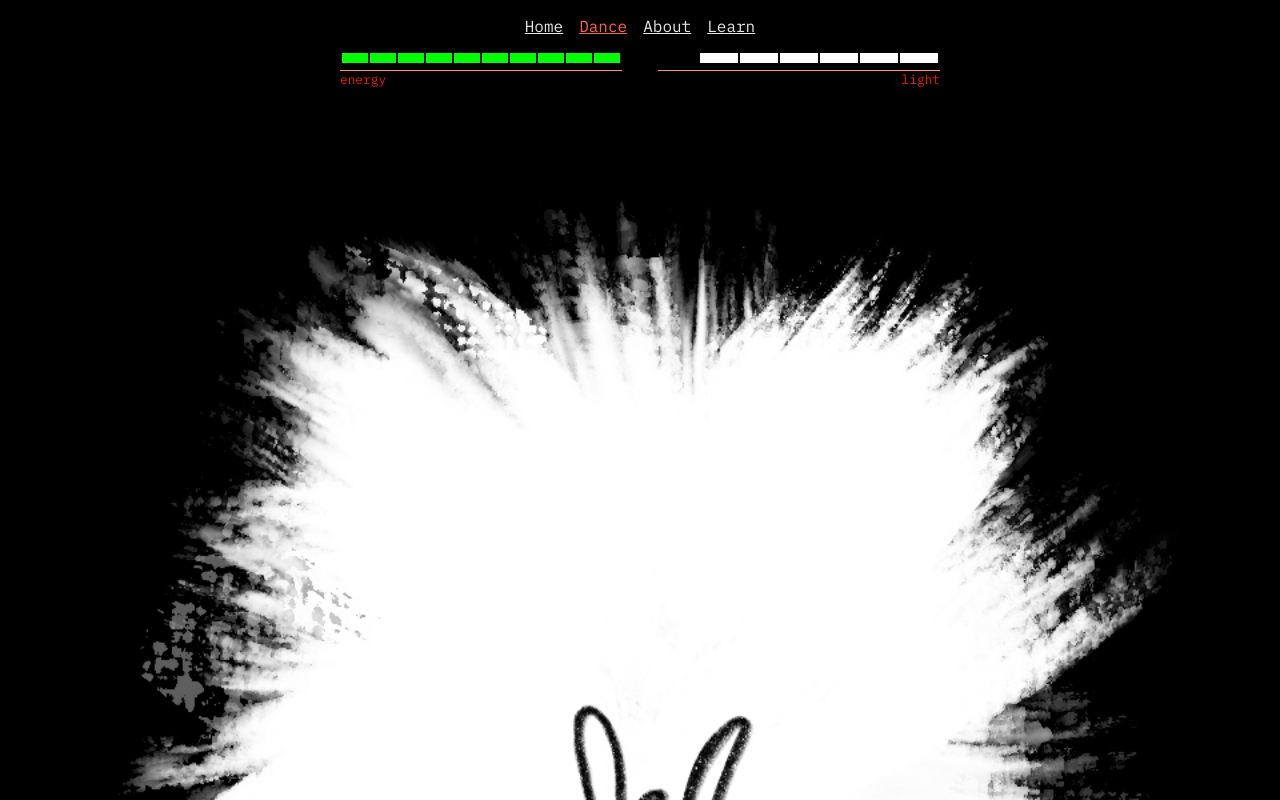
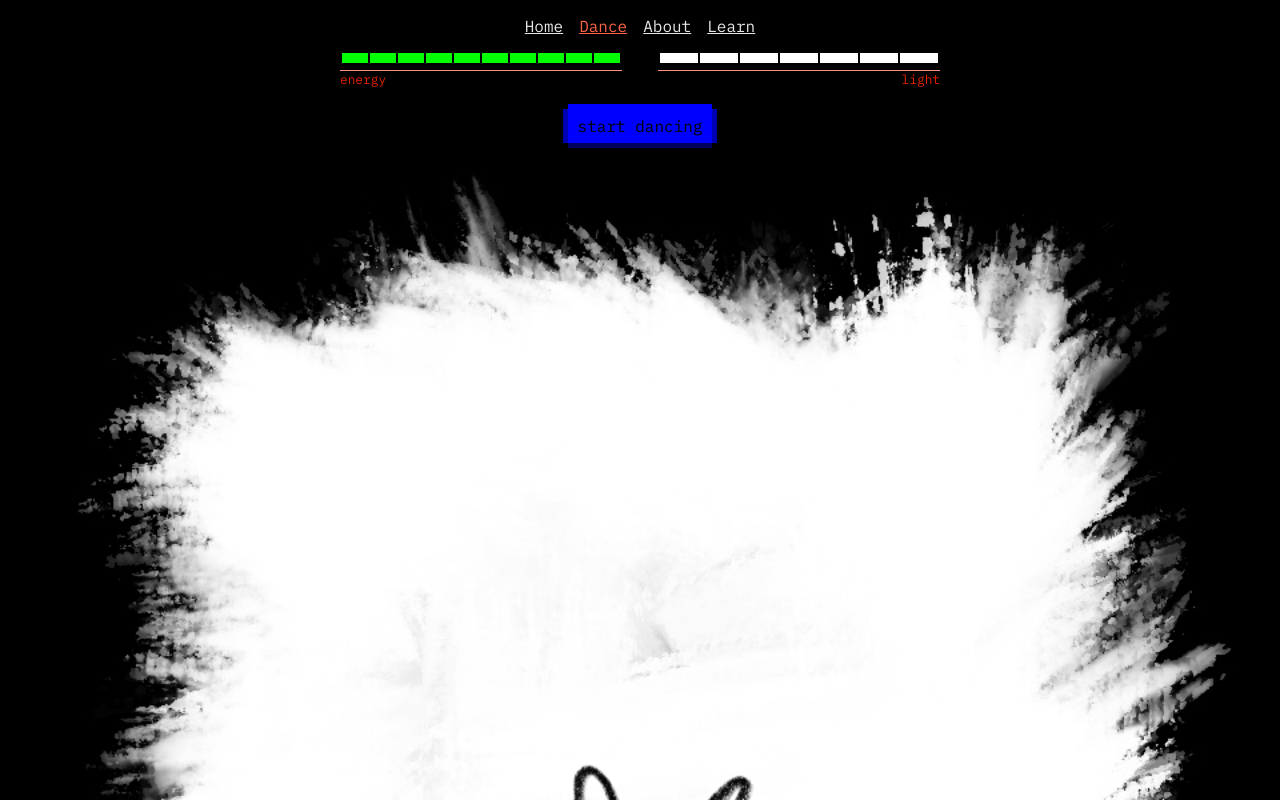
Before and after one commit to luczyna/dance-for-your-light, a Vue app: page /dance in a window 1280 px wide. Shown: the top 800 px of the page. Built offline with nearby package versions, Linux system fonts and the light colour scheme.

Commit message:
don't start the game on page load, let user opt in

```diff
--- a/src/views/Game.vue
+++ b/src/views/Game.vue
@@ -5,6 +5,7 @@
       <LightLevel v-bind:limit="lightLimit" v-bind:amount="light" />
     </div>
 
+    <p class="centered" v-if="!gameStart"><button class="button" type="button" @click="startGame">start dancing</button></p>
     <div class="elements">
       <!-- <p><a target="_blank" v-bind:href="tweet">Twieet yur sc0r3</a></p> -->
       <GameOver v-if="gameOver" v-bind:gameStart="gameStart" v-bind:gameEnd="gameEnd" />
@@ -56,11 +57,9 @@ export default {
       this.stopGame();
     }
   },
-  mounted() {
-    this.startEnergyLoop();
-    this.startLightLoop();
-    this.gameStart = Date.now();
-  },
+  // mounted() {
+  //   this.startGame();
+  // },
   beforeDestroy() {
     this.stopGame();
   },
@@ -78,6 +77,8 @@ export default {
   },
   methods: {
     recieveMove(which) {
+      if (!this.gameStart) return;
+
       this.logMove(which);
 
       const results = this.detectMove();
@@ -94,6 +95,11 @@ export default {
         // TODO alternate messages!
         this.messages.push(`too tired...`);
       }
+    },
+    startGame() {
+      this.startEnergyLoop();
+      this.startLightLoop();
+      this.gameStart = Date.now();
     },
     stopGame() {
       this.stopEnergyLoop();
```
